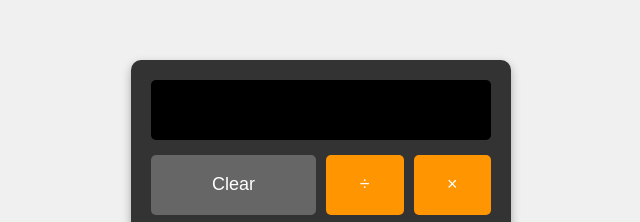
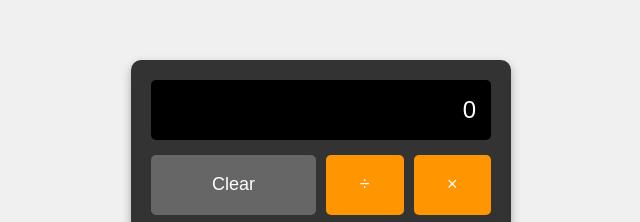
Before and after one commit to transcenddev/js-calculator, a plain HTML site: page index.html in a window 1280 px wide. Shown: the part 113-335 px from the top of the page, 319-959 px from the left. Drawn offline with Linux system fonts and the light colour scheme.

```diff
--- a/index.html
+++ b/index.html
@@ -5,6 +5,7 @@
     <meta name="viewport" content="width=device-width, initial-scale=1.0" />
     <title>Simple Calculator</title>
     <link rel="stylesheet" href="./styles/style.css" />
+    <script src="./scripts/script.js" defer></script>
   </head>
   <body>
     <div class="calculator">
```
Also changed, not shown: images/calculator.png (added), 1 other file.
